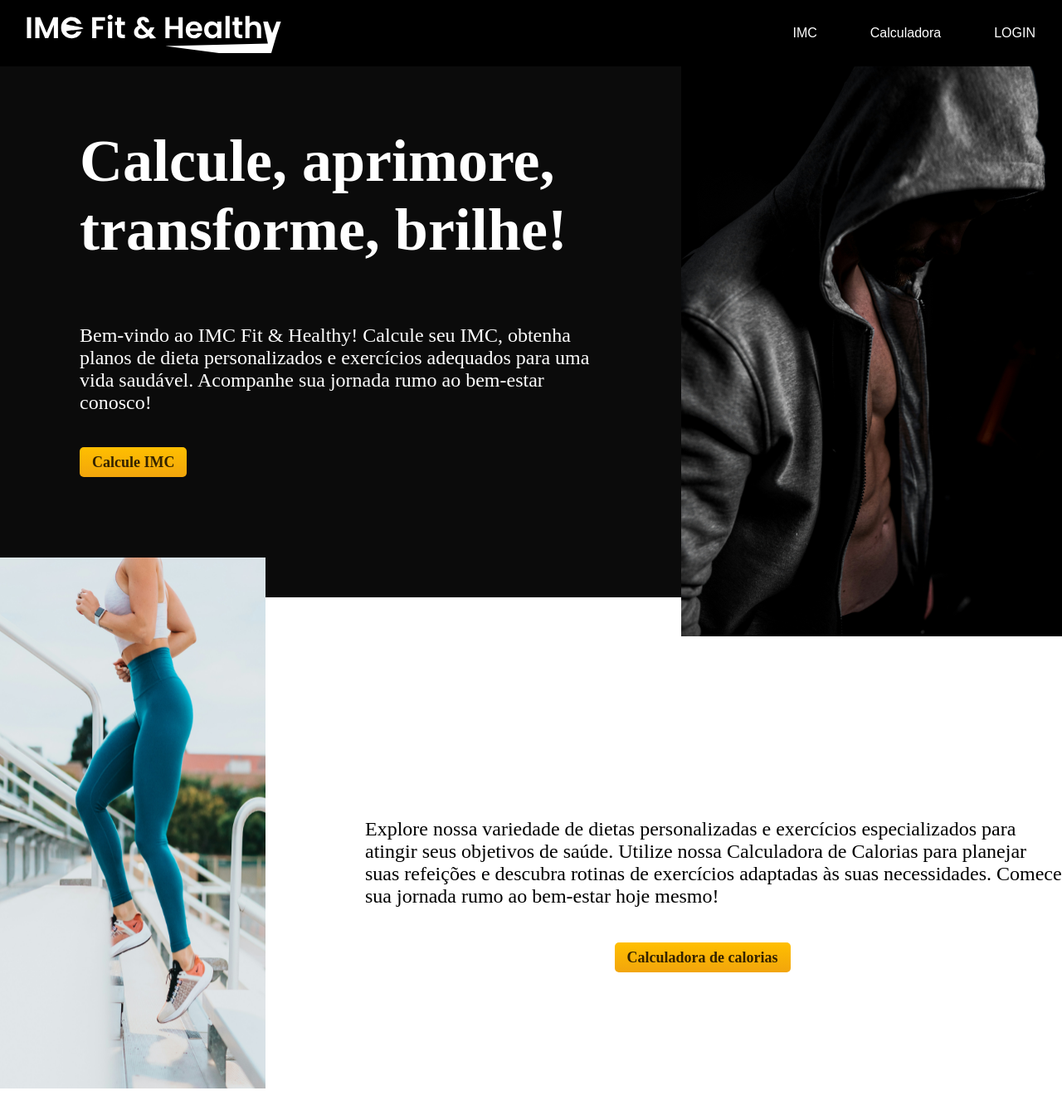
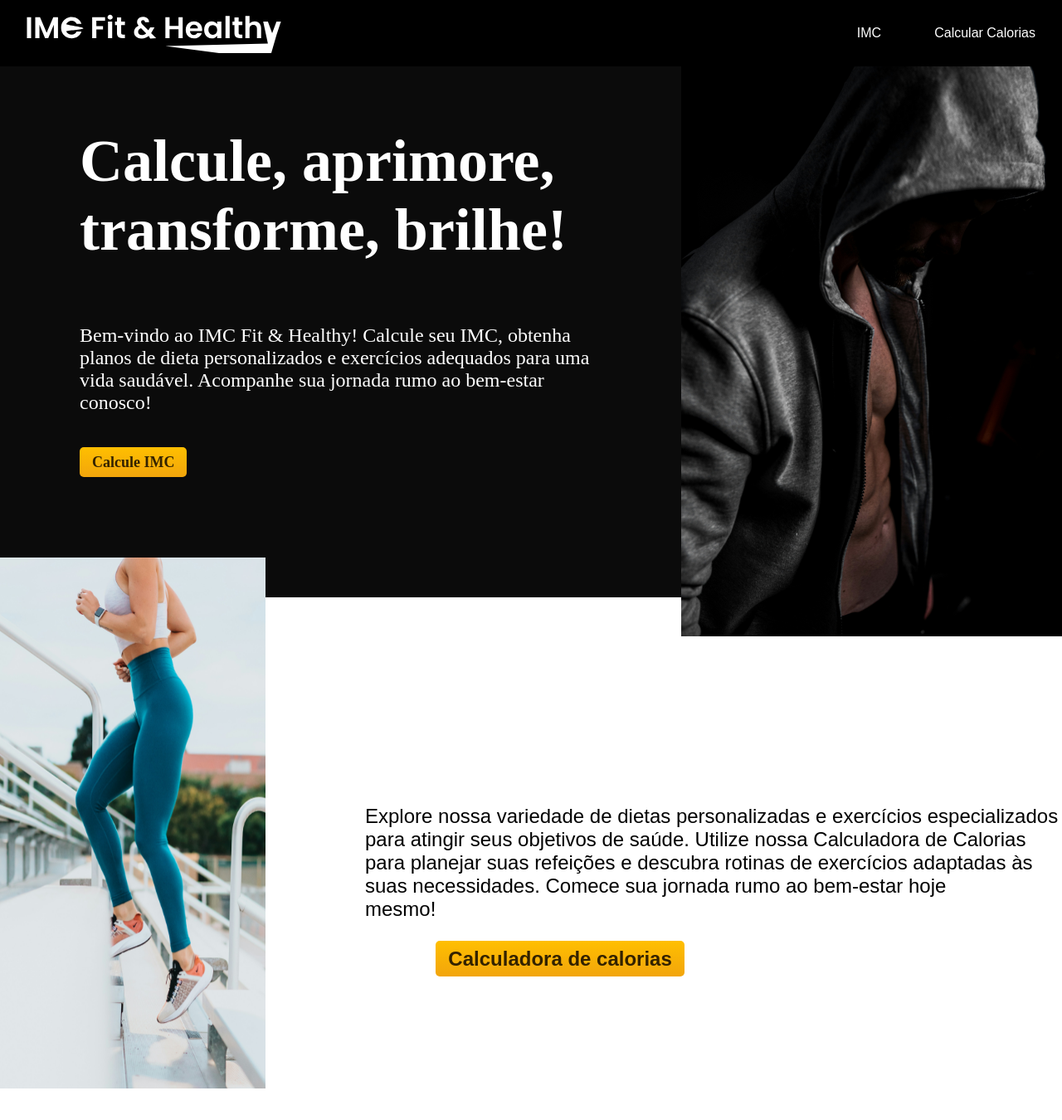
Before and after one commit to Kayan33/PROJETO-TABAJARA-SENAC, a React (Create React App) app: page / in a window 1280 px wide. Shown: the top 1350 px of the page at 83% size. Built offline with nearby package versions, Linux system fonts and the light colour scheme.

Commit message:
udate 1.9

```diff
--- a/src/components/Header.js
+++ b/src/components/Header.js
@@ -10,8 +10,7 @@ export default function Header() {
                 <Link to='/' className='img-logo'><img src={logo} alt='Logo da página'/></Link>
                 <nav>
                     <Link to='/imc'  className='button01'>IMC</Link>
-                    <Link to='/calorias' className='button02'>Calculadora</Link>
-                    <Link to='/login' className='button03'>LOGIN</Link>
+                    <Link to='/calorias' className='button02'>Calcular Calorias</Link>
                 </nav>
             </header>
         </div>
--- a/src/components/Home-article-2.js
+++ b/src/components/Home-article-2.js
@@ -18,7 +18,7 @@ export default function Home_Article2() {
                     suas refeições e descubra rotinas de exercícios
                     adaptadas às suas necessidades.
                     Comece sua jornada rumo ao bem-estar hoje mesmo!
-                    <Link to='/calorias'className="button-calcule">Calculadora de calorias</Link>
+                    <Link to='/calorias'className="button-calcular">Calculadora de calorias</Link>
                     </p>
                 </div>
             </article>
--- a/src/pages/Login.js
+++ /dev/null
@@ -1,9 +0,0 @@
-import React from "react"
-
-export default function Login() {
-    return (
-        <div>
-            <h1>Login</h1>
-        </div>
-    )
-}
--- a/src/routes/route.js
+++ b/src/routes/route.js
@@ -2,7 +2,6 @@ import { BrowserRouter, Routes, Route } from 'react-router-dom'
 import Home from '../pages/Home'
 import Imc from '../pages/Imc'
 import ImcCalorias from '../pages/Imc-calorias'
-import Login from '../pages/Login'
 
 function Rotas() {
 
@@ -12,7 +11,6 @@ function Rotas() {
                 <Route path='/' element={<Home />} />
                 <Route path='/calorias' element={<ImcCalorias />} />
                 <Route path='/imc' element={<Imc />} />
-                <Route path='/login' element={<Login/>} />
             </Routes>
         </BrowserRouter>
     )
--- a/src/styles/home-article-2.css
+++ b/src/styles/home-article-2.css
@@ -1,4 +1,5 @@
 .principal2 {
+    font-family: Arial, Helvetica, sans-serif;
     margin: 0;
     padding: 0;
     box-sizing: border-box;
@@ -31,16 +32,15 @@
     bottom: 3em;
 }
 
-.button-calcule{
+.button-calcular{
     padding: 8px 15px;
     border-radius: 5px;
     background: linear-gradient(to bottom, #FFBF00, #F2A50C);
     color: #332200;
-    font-size: 2em;
+    font-size: 1em;
     font-weight: 600;
     margin-top: 20px;
     position: relative;
-    top: 4em;
-    right: 7em;
+    top: 2.5em;
     text-decoration: none;
 }
```
